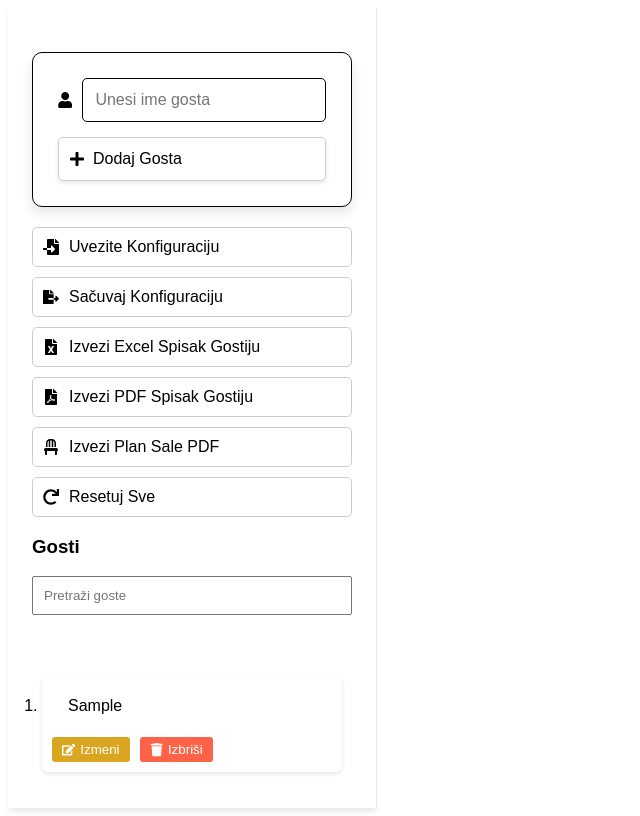
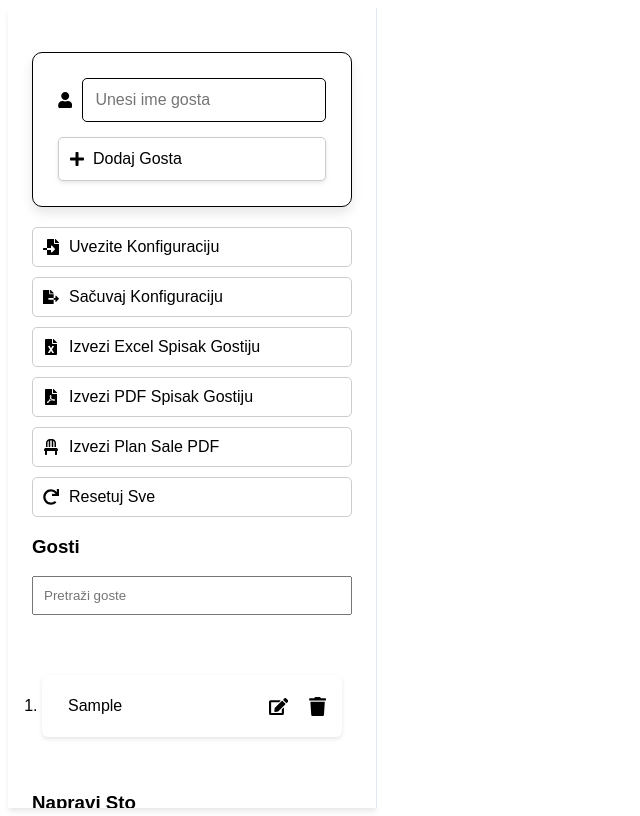
Before and after one commit to Adrian-Swifter/spisak-gostiju, a React app: page / in a window 1280 px wide. Both pictures are taken after typing "Sample" into the empty fields and a click on the button "Dodaj Gosta". Shown: the whole page, without its empty margins (0-640 px from the left). Built offline with nearby package versions, Linux system fonts and the light colour scheme; the HTML template or start-up script is replaced by a standard one.

Commit message:
gust list button fixes

```diff
--- a/src/components/guests/GuestList.tsx
+++ b/src/components/guests/GuestList.tsx
@@ -54,7 +54,7 @@ const GuestList = ({
           padding: "10px",
         }}
       >
-        <ol style={{ padding: "0" }}>
+        <ol style={{ padding: 0 }}>
           {filteredGuests.map((guest) => (
             <li
               key={guest.id}
@@ -69,7 +69,17 @@ const GuestList = ({
                 wordWrap: "break-word",
               }}
             >
-              <div style={{ display: "flex", alignItems: "center" }}>
+              <div
+                style={{
+                  display: "flex",
+                  alignItems: "center",
+                  flex: "1",
+                  justifyContent: "space-between",
+                }}
+              >
+                <div
+                  style={{ display: "flex", alignItems: "center", flex: "1" }}
+                >
                   {editingGuestId === guest.id ? (
                     <input
                       type="text"
@@ -90,60 +100,66 @@ const GuestList = ({
                   style={{
                     display: "flex",
                     gap: "10px",
-                  marginTop: "10px",
                   }}
                 >
                   {editingGuestId === guest.id ? (
                     <button
                       onClick={handleSaveClick}
+                      title="Sačuvaj"
                       style={{
-                      padding: "5px 10px",
+                        padding: "5px",
                         border: "none",
                         borderRadius: "3px",
-                      backgroundColor: "green",
-                      color: "white",
+                        backgroundColor: "white",
+                        color: "black",
+                        fontSize: "1.2rem",
                         cursor: "pointer",
                         display: "flex",
                         alignItems: "center",
-                      gap: "5px",
+                        justifyContent: "center",
                       }}
                     >
-                    <FaSave /> Sačuvaj
+                      <FaSave />
                     </button>
                   ) : (
                     <button
                       onClick={() => handleEditClick(guest)}
+                      title="Izmeni"
                       style={{
-                      padding: "5px 10px",
+                        padding: "5px",
                         border: "none",
                         borderRadius: "3px",
-                      backgroundColor: "goldenrod",
-                      color: "white",
+                        backgroundColor: "white",
+                        color: "black",
+                        fontSize: "1.2rem",
                         cursor: "pointer",
                         display: "flex",
                         alignItems: "center",
-                      gap: "5px",
+                        justifyContent: "center",
                       }}
                     >
-                    <FaEdit /> Izmeni
+                      <FaEdit />
                     </button>
                   )}
                   <button
                     onClick={() => onDelete(guest.id)}
+                    title="Izbriši"
                     style={{
-                    padding: "5px 10px",
+                      padding: "5px",
                       border: "none",
                       borderRadius: "3px",
-                    backgroundColor: "tomato",
-                    color: "white",
+                      backgroundColor: "white",
+                      color: "black",
+                      fontSize: "1.2rem",
                       cursor: "pointer",
                       display: "flex",
                       alignItems: "center",
-                    gap: "5px",
+                      justifyContent: "center",
                     }}
                   >
-                  <FaTrash /> Izbriši
+                    <FaTrash />
                   </button>
+                </div>
               </div>
             </li>
           ))}
```
Lines whose indentation alone changed are shown as unchanged.
